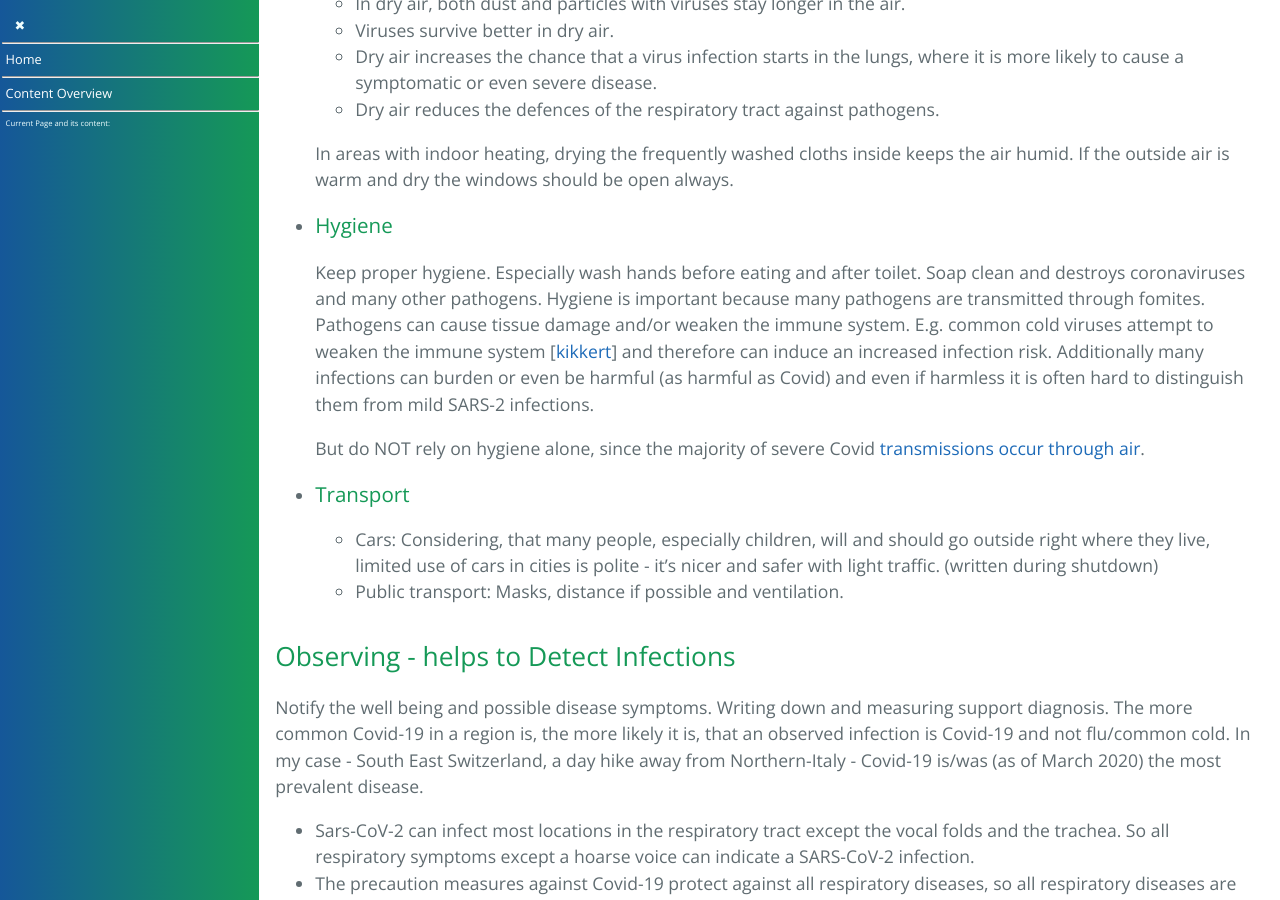
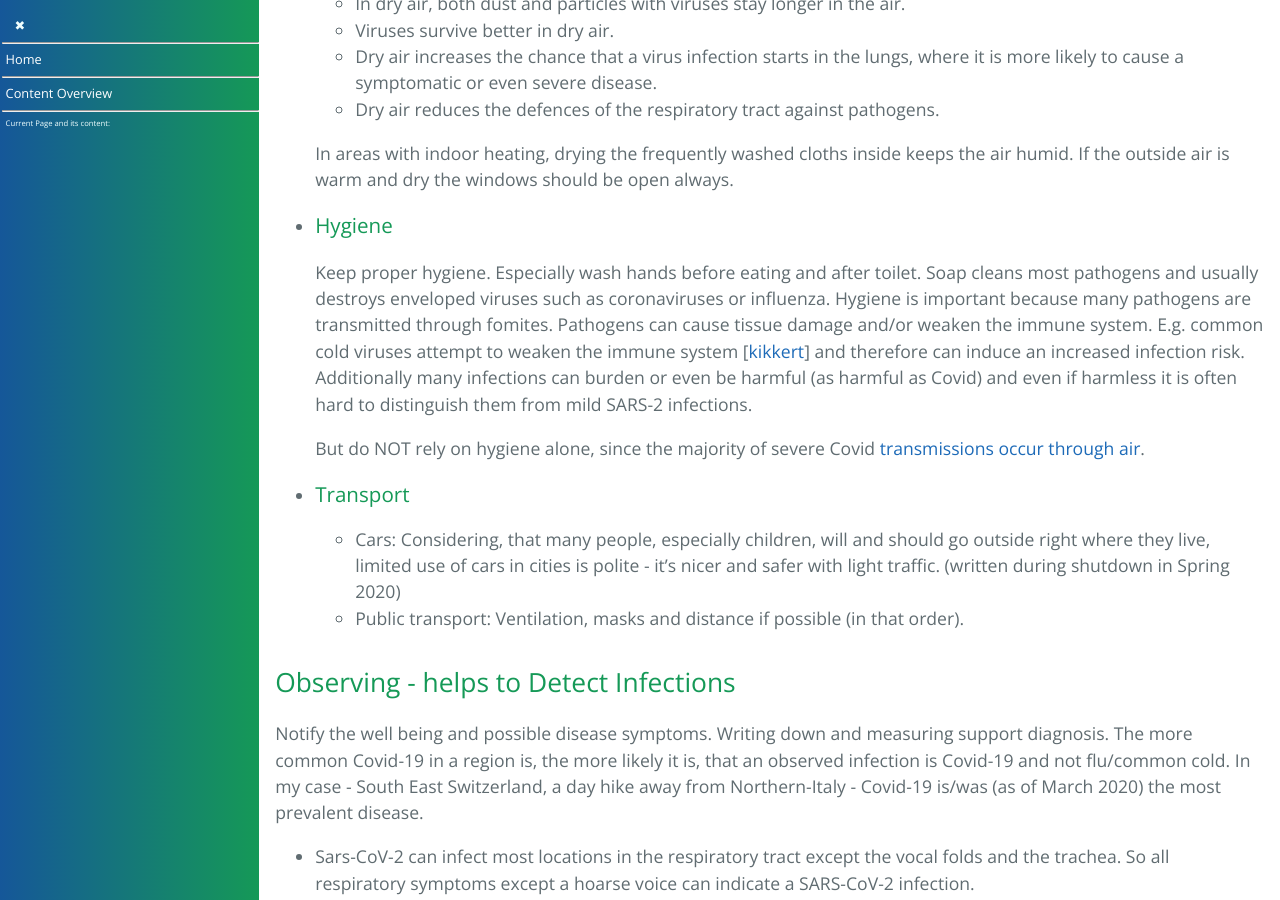
Before and after one commit to forestgrape/coronavirus, a Jekyll site: the page built from 1_introduction/suggestions.md, in a window 1280 px wide and 900 px high, scrolled down 2709 px. Built offline with Jekyll 4.4.1, drawn with Linux system fonts in a browser that asks for light colours; our own code applies the rules of GitHub Pages for plain Markdown files.

Commit message:
formulations

```diff
--- a/1_introduction/suggestions.md
+++ b/1_introduction/suggestions.md
@@ -72,13 +72,13 @@ In brief: To reduce the infection possibilities keep some distance or wear a mas
     In areas with indoor heating, drying the frequently washed cloths inside keeps the air humid. If the outside air is warm and dry the windows should be open always.
 
 * ### Hygiene
-    Keep proper hygiene. Especially wash hands before eating and after toilet. Soap clean and destroys coronaviruses and many other pathogens. Hygiene is important because many pathogens are transmitted through fomites. Pathogens can cause tissue damage and/or weaken the immune system. E.g. common cold viruses attempt to weaken the immune system [[kikkert](../4_immunological/immune_evasion.md#kikkert)] and therefore can induce an increased infection risk. Additionally many infections can burden or even be harmful (as harmful as Covid) and even if harmless it is often hard to distinguish them from mild SARS-2 infections.
+    Keep proper hygiene. Especially wash hands before eating and after toilet. Soap cleans most pathogens and usually destroys enveloped viruses such as coronaviruses or influenza. Hygiene is important because many pathogens are transmitted through fomites. Pathogens can cause tissue damage and/or weaken the immune system. E.g. common cold viruses attempt to weaken the immune system [[kikkert](../4_immunological/immune_evasion.md#kikkert)] and therefore can induce an increased infection risk. Additionally many infections can burden or even be harmful (as harmful as Covid) and even if harmless it is often hard to distinguish them from mild SARS-2 infections.
 
     But do NOT rely on hygiene alone, since the majority of severe Covid [transmissions occur through air](../5_epidemiological/transmission.md).
 
 * ### Transport
-  * Cars: Considering, that many people, especially children, will and should go outside right where they live, limited use of cars in cities is polite - it's nicer and safer with light traffic. (written during shutdown)
-  * Public transport: Masks, distance if possible and ventilation.
+  * Cars: Considering, that many people, especially children, will and should go outside right where they live, limited use of cars in cities is polite - it's nicer and safer with light traffic. (written during shutdown in Spring 2020)
+  * Public transport: Ventilation, masks and distance if possible (in that order).
 
 
 
```
